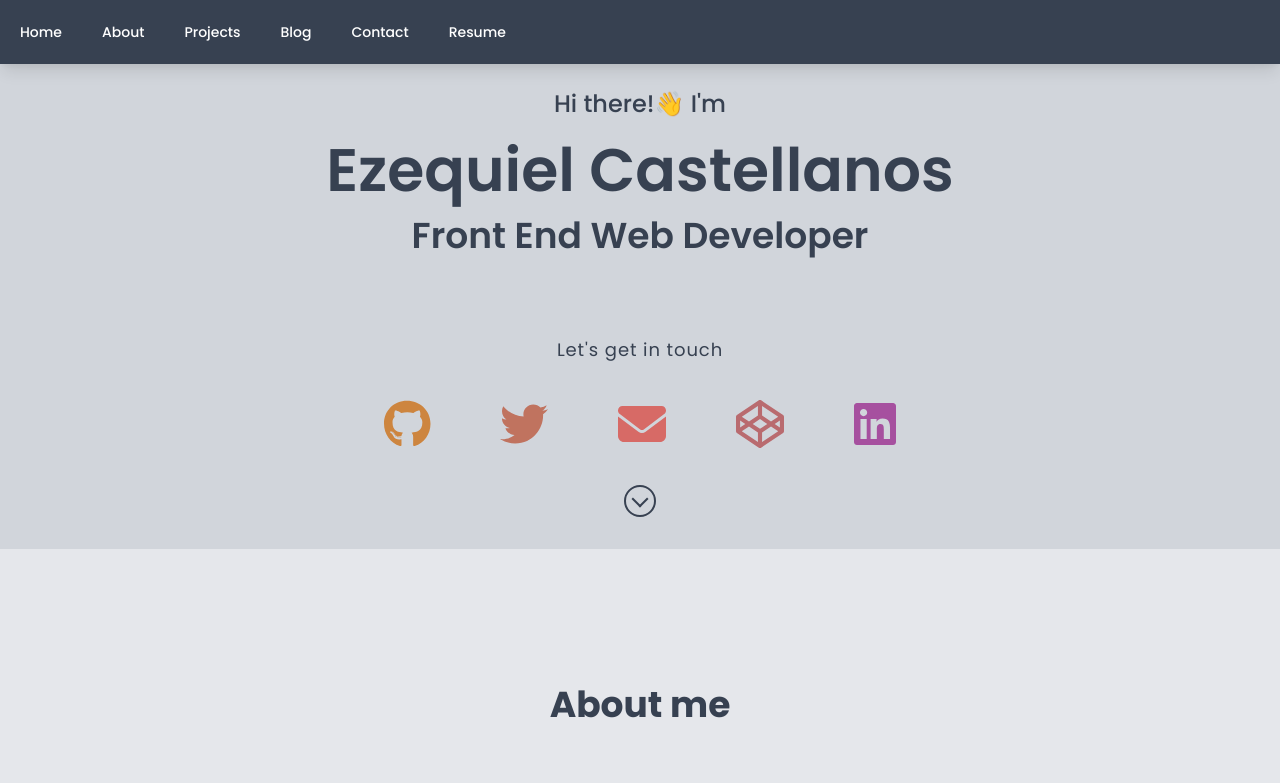
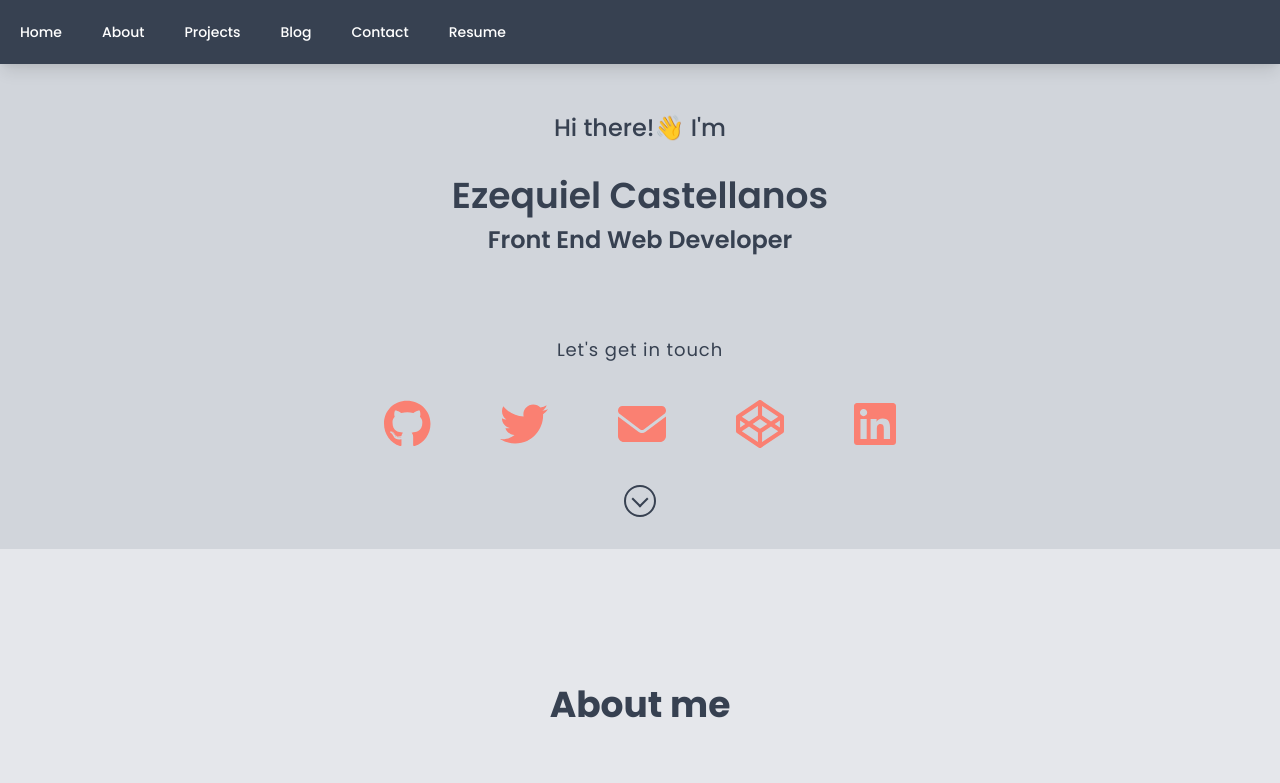
Before and after one commit to EzequielCaste/personal-site, a Next.js app: page / in a window 1280 px wide. Shown: the top 783 px of the page. Built offline with nearby package versions, Linux system fonts and the light colour scheme; what @tailwindcss/typography would draw is missing.

Commit message:
font size & color changes

```diff
--- a/components/Projects.tsx
+++ b/components/Projects.tsx
@@ -1,11 +1,14 @@
-import Link from 'next/link';
-import React from 'react';
-import { projects } from '../lib/project-list';
-import { ProjectCard } from './ProjectCard';
+import Link from 'next/link'
+import React from 'react'
+import {projects} from '../lib/project-list'
+import {ProjectCard} from './ProjectCard'
 
 export const Projects = () => {
   return (
-    <div id="projects" className="flex flex-col justify-center items-center bg-gray-300 text-gray-50 h-auto sm:p-10 p-2">
+    <div
+      id="projects"
+      className="flex flex-col justify-center items-center bg-gray-300 text-gray-50 h-auto sm:p-10 p-2"
+    >
       <h2 className="lg:my-24 my-16 font-bold text-4xl lg:text-5xl text-center text-gray-700">
         Some of my projects
       </h2>
@@ -14,9 +17,9 @@ export const Projects = () => {
           <ProjectCard key={project.name} project={project} />
         ))}
       </div>
-      <Link className='mb-5 text-gray-700 hover:text-gray-500 font-semibold' href="/projects">
+      {/* <Link className='mb-5 text-gray-700 hover:text-gray-500 font-semibold' href="/projects">
         View more projects
-      </Link>
+      </Link> */}
     </div>
-  );
-};
+  )
+}
--- a/components/Welcome.tsx
+++ b/components/Welcome.tsx
@@ -2,23 +2,19 @@ import React from 'react'
 
 export const Welcome = () => {
   return (
-    <div className="py-5 lg:py-0 text-gray-700">
-      <h4
-        className="text-base sm:text-xl xl:text-2xl
-      text-center  font-medium
-      xl:py-1 xl:my-1"
-      >
+    <div className="text-center py-5 lg:py-0 text-gray-700">
+      <p className="text-base sm:text-xl xl:text-2xl font-medium lg:my-8">
         Hi there!👋 I'm
-      </h4>
-      <h1 className="text-center text-2xl sm:text-4xl xl:text-6xl font-semibold my-4">
+      </p>
+      <h1 className="text-2xl sm:text-4xl font-semibold my-2">
         Ezequiel Castellanos
       </h1>
-      <h3
-        className="text-gray-700 text-lg sm:text-2xl lg:text-4xl
-      font-semibold  text-center mt-1  sm:w-2/4 w-3/4 mx-auto"
+      <h2
+        className="text-gray-700 text-xl sm:text-2xl
+      font-semibold  mt-1  sm:w-2/4 w-3/4 mx-auto"
       >
         Front End Web Developer
-      </h3>
+      </h2>
     </div>
   )
 }
--- a/components/layout.tsx
+++ b/components/layout.tsx
@@ -16,11 +16,12 @@ export default function Layout({children}) {
         <main>{children}</main>
       </div>
 
-      <footer className="animate-icons text-center text-gray-200 bg-gray-700 bg-accent-1 border-t border-accent-2">
+      <footer className="text-center text-gray-200 bg-gray-700 bg-accent-1 border-t border-accent-2">
         <div className="container mx-auto p-3 flex justify-between">
           <div className="">
             &copy; 2022 Ezequiel Castellanos{' '}
             <a
+              aria-label="Visit my profile on Twitter"
               href="https://twitter.com/Ezequiel_Caste"
               rel="noopener noreferrer"
               target="_blank"
@@ -35,6 +36,7 @@ export default function Layout({children}) {
               <i className="fab fa-twitter-square"></i>
             </a>{' '}
             <a
+              aria-label="Visit my LinkedIn profile"
               href="https://www.linkedin.com/in/ezequiel-castellanos-a9ab6b1b8/"
               rel="noopener noreferrer"
               target="_blank"
@@ -48,8 +50,9 @@ export default function Layout({children}) {
             </a>
           </div>
           <a
+            aria-label="View code on GitHub"
             href={`${GITHUB_REPOSITORY}`}
-            className="font-medium hover:underline"
+            className="animate-icons font-medium hover:underline"
           >
             View code on GitHub
           </a>
--- a/styles/globals.css
+++ b/styles/globals.css
@@ -36,15 +36,25 @@ a {
   width: 10px; /* Mostly for vertical scrollbars */
   height: 10px; /* Mostly for horizontal scrollbars */
 }
-.styled-scrollbars::-webkit-scrollbar-thumb { /* Foreground */
+.styled-scrollbars::-webkit-scrollbar-thumb {
+  /* Foreground */
   background: rgba(55, 65, 81);
 }
-.styled-scrollbars::-webkit-scrollbar-track { /* Background */
+.styled-scrollbars::-webkit-scrollbar-track {
+  /* Background */
   background: rgb(209 213 219);
 }
 .far,
 .fab,
 .animate-icons {
+  color: salmon;
+  /* animation-name: crazy-colors;
+  animation-duration: 3s;
+  animation-timing-function: linear;
+  animation-iteration-count: infinite; */
+}
+
+.animate-icons:hover {
   animation-name: crazy-colors;
   animation-duration: 3s;
   animation-timing-function: linear;
@@ -53,7 +63,8 @@ a {
 footer svg {
   display: inline;
 }
-a:nth-of-type(1) .animate-icons {
+
+/* a:nth-of-type(1) .animate-icons {
   animation-delay: 0.2s;
   animation-direction: reverse;
 }
@@ -65,16 +76,16 @@ a:nth-of-type(4) .animate-icons {
 }
 a:nth-of-type(5) .animate-icons {
   animation-delay: 0.8s;
-}
+} */
 @keyframes crazy-colors {
   0% {
     color: peru;
   }
   33% {
-    color: fuchsia;
+    color: salmon;
   }
   66% {
-    color: blueviolet;
+    color: deeppink;
   }
   100% {
     color: peru;
@@ -114,8 +125,8 @@ img + em {
 
 .scroll-down {
   opacity: 1;
-  -webkit-transition: all .5s ease-in 3s;
-  transition: all .5s ease-in 3s;
+  -webkit-transition: all 0.5s ease-in 3s;
+  transition: all 0.5s ease-in 3s;
 }
 
 .scroll-down {
@@ -132,9 +143,9 @@ img + em {
   z-index: 2;
   -webkit-animation: bounce 2s infinite 2s;
   animation: bounce 2s infinite 2s;
-  -webkit-transition: all .2s ease-in;
-  transition: all .2s ease-in;
-  transform: scale(1)
+  -webkit-transition: all 0.2s ease-in;
+  transition: all 0.2s ease-in;
+  transform: scale(1);
 }
 
 .scroll-down:before {
@@ -145,7 +156,7 @@ img + em {
   display: block;
   width: 12px;
   height: 12px;
-    content: "";
+  content: '';
   border: 2px solid rgba(55, 65, 81);
   border-width: 0px 0 2px 2px;
 }
```
Lines whose indentation alone changed are shown as unchanged.
